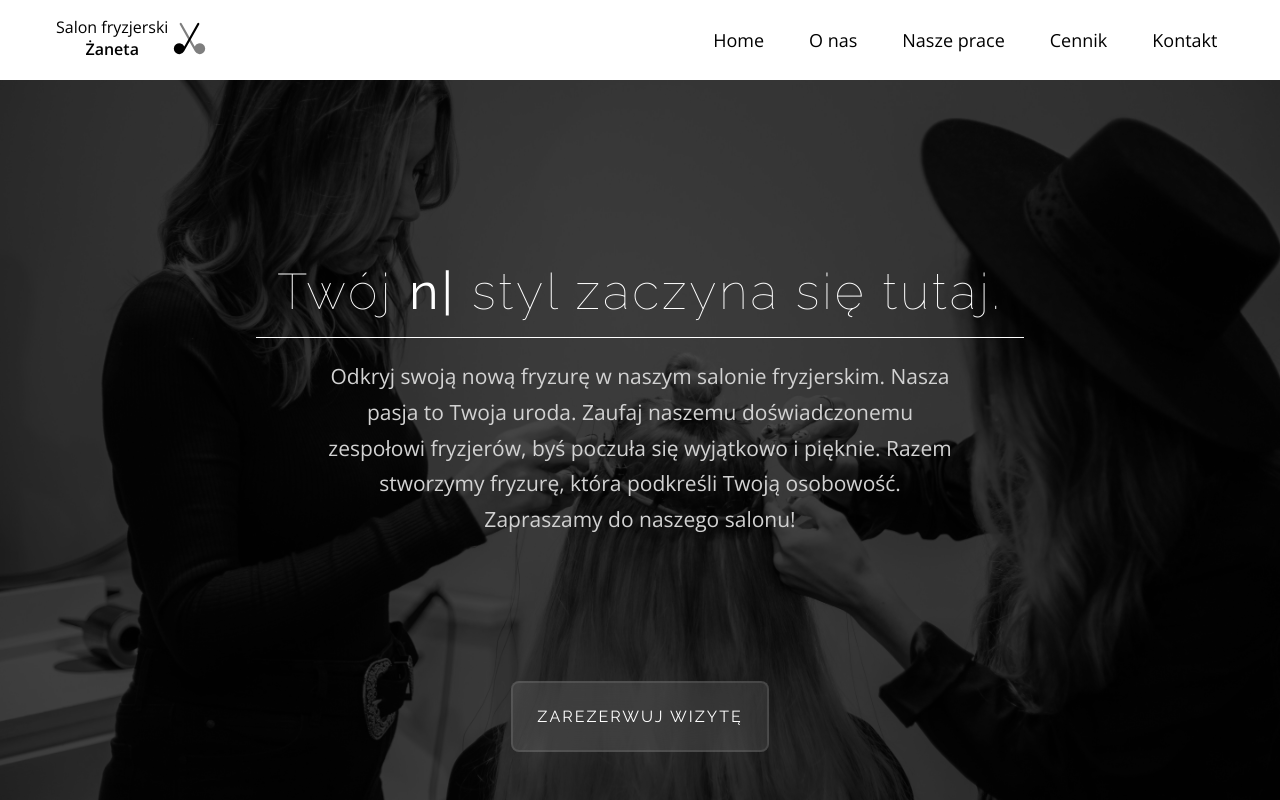
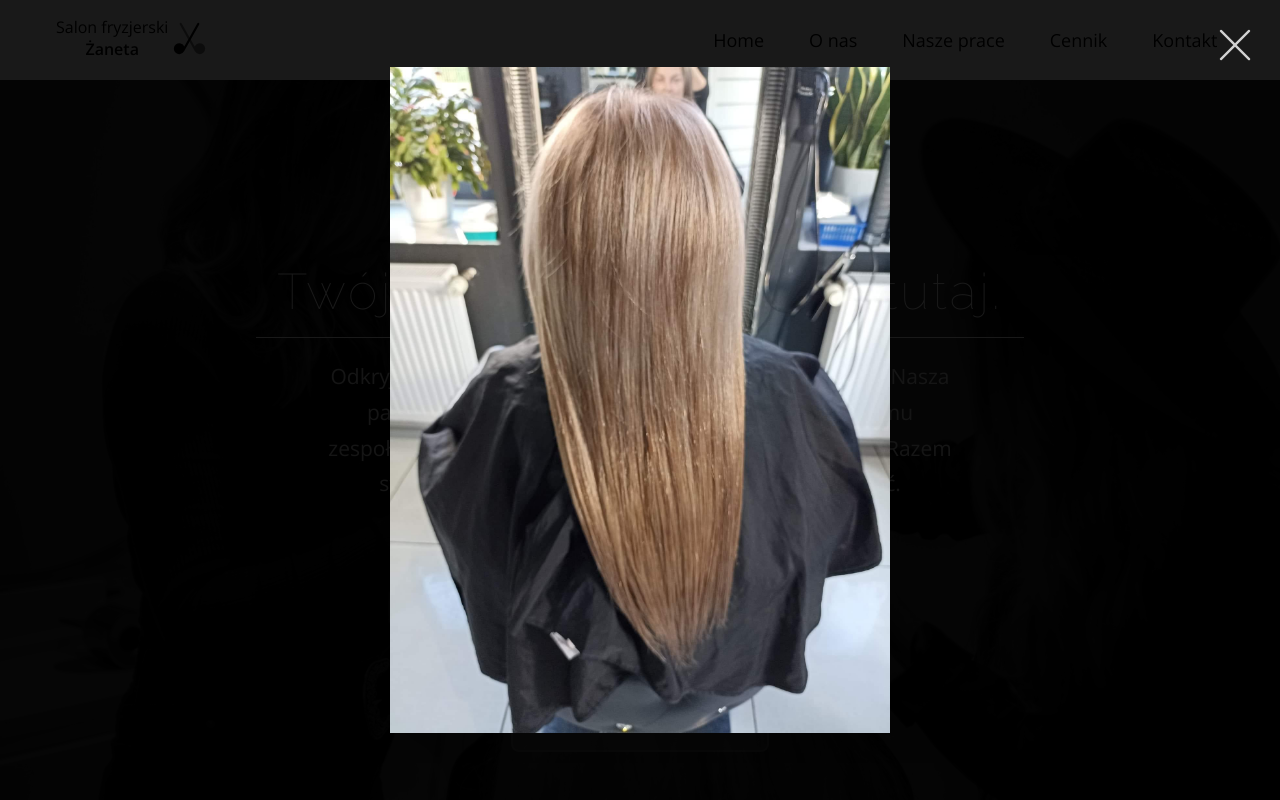
Before and after one commit to Kuba1507/Hairdresser, a website: page index.html in a window 1280 px wide. Shown: the top 800 px of the page. Drawn offline with nearby package versions, Linux system fonts and the light colour scheme.

Commit message:
added full img div and styled it

```diff
--- a/index.html
+++ b/index.html
@@ -167,6 +167,11 @@
         <section class="section gallery">
             <div class="wrapper">
                 <h2 class="section-heading">galeria</h2>
+
+                <div class="full-img">
+                    <img src="dist/img/gallery-3.jpg" alt="Fryzura autorstwa naszego salonu">
+                    <img src="dist/img/x.svg" class="closing-x">
+                </div>
                 <div class="img-gallery">
                     <img src="dist/img/gallery-3.jpg" alt="Fryzura autorstwa naszego salonu">
                     <img src="dist/img/gallery-4.jpg" alt="Fryzura autorstwa naszego salonu">
--- a/src/sass/_components.scss
+++ b/src/sass/_components.scss
@@ -368,6 +368,7 @@
 	}
 
 	.gallery {
+		position: relative;
 		margin-top: 3em;
 
 		.img-gallery {
@@ -381,6 +382,8 @@
 				width: 100%;
 				background-position: center;
 				background-size: cover;
+				border-radius: 6px;
+				box-shadow: rgba(0, 0, 0, 0.15) 1.95px 1.95px 2.6px;
 				transition: transform 0.4s, filter 0.5s;
 				filter: grayscale(1);
 				cursor: pointer;
@@ -391,5 +394,34 @@
 				filter: grayscale(0);
 			}
 		}
+
+		.full-img {
+			position: fixed;
+			top: 0;
+			right: 0;
+			bottom: 0;
+			left: 0;
+			display: flex;
+			justify-content: center;
+			align-items: center;
+			width: 100%;
+			min-height: calc(100vh - 80px);
+			min-height: calc(100vh - 80px);
+			background-color: rgba(0, 0, 0, 0.9);
+			z-index: 2000;
+
+			.closing-x {
+				position: absolute;
+				top: 20px;
+				right: 20px;
+				width: 50px;
+				height: 50px;
+			}
+		}
+
+		.full-img img {
+			width: 90%;
+			max-width: 500px;
+		}
 	}
 }
```
Also changed, not shown: dist/css/style.min.css, dist/img/x.svg (added), src/img/x.svg (added).
